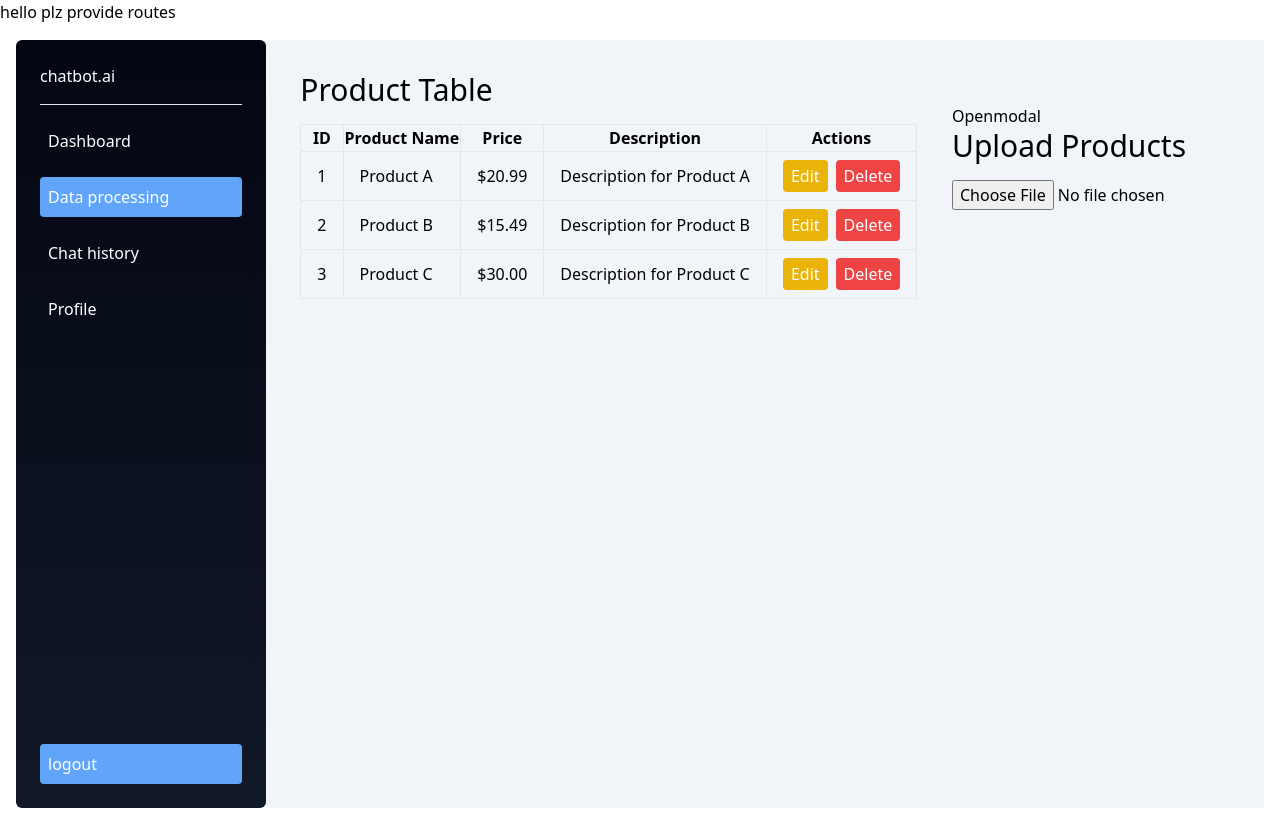
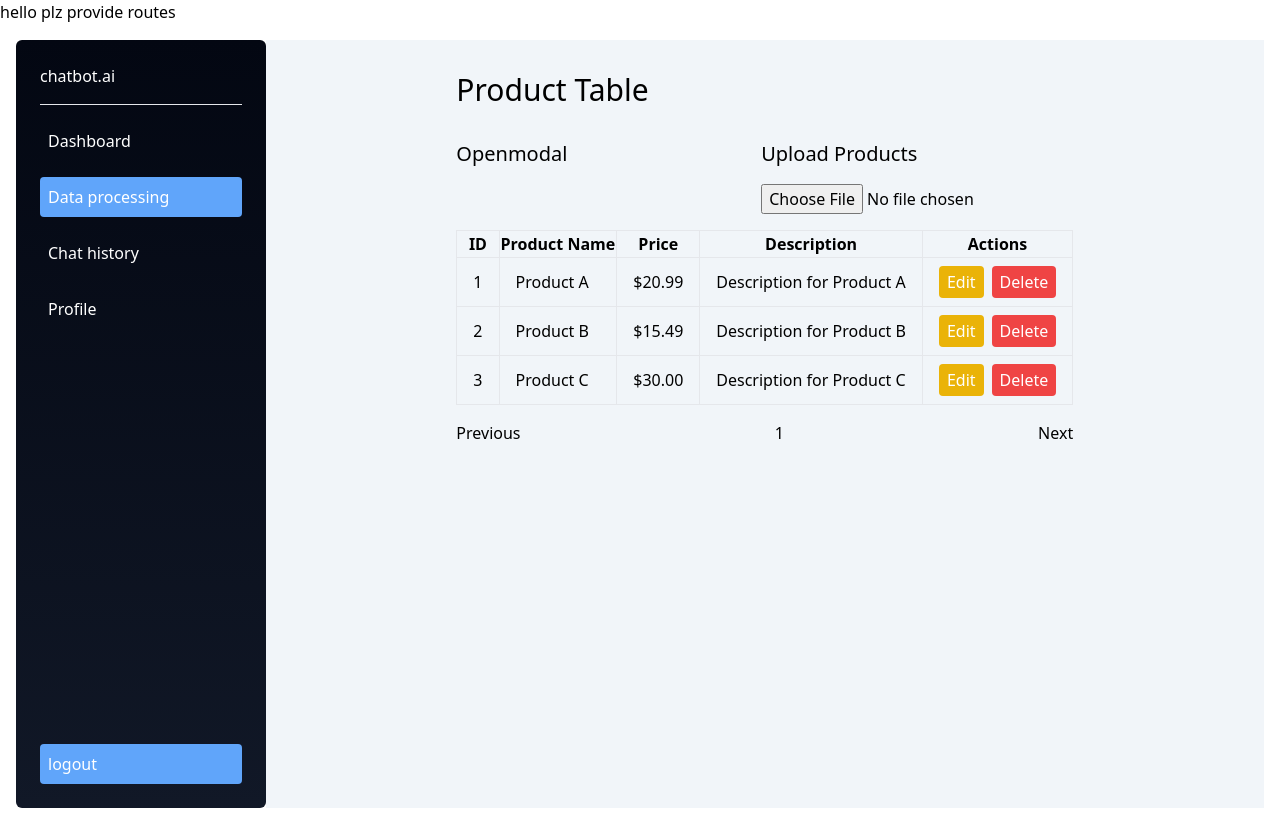
Before and after one commit to Shubhamkoli921/aibot, a React (Create React App) app in the folder client/chatbot/: page /adm/dashboard in a window 1280 px wide. Both pictures are taken after a click on the item "Data processing". Built offline with nearby package versions, Linux system fonts and the light colour scheme; no server answers.

Commit message:
chatbot done

```diff
--- a/client/chatbot/package.json
+++ b/client/chatbot/package.json
@@ -15,6 +15,7 @@
     "react-excel-workbook": "^0.0.4",
     "react-icons": "^4.12.0",
     "react-modal": "^3.16.1",
+    "react-paginate": "^8.2.0",
     "react-papaparse": "^4.4.0",
     "react-router-dom": "^6.21.1",
     "react-scripts": "^5.0.1",
--- a/client/chatbot/src/admin/pages/data.jsx
+++ b/client/chatbot/src/admin/pages/data.jsx
@@ -3,10 +3,13 @@ import * as XLSX from "xlsx";
 import axios from "axios";
 import Modal from "react-modal";
 import { IoClose } from "react-icons/io5";
+import ReactPaginate from "react-paginate";
 
 const ProductTable = () => {
 
   const [isModalOpen, setIsModalOpen] = useState(false)
+  const [pageNumber, setPageNumber] = useState(0);
+  const productsPerPage = 5;
 
   const openModal = () => {
     setIsModalOpen(true)
@@ -26,6 +29,99 @@ const ProductTable = () => {
   const [products, setProducts] = useState(initialProducts);
   const [editedProduct, setEditedProduct] = useState(null);
   const [newProduct, setNewProduct] = useState({ productName: "", price: 0, description: "" });
+
+  const pagesVisited = pageNumber * productsPerPage;
+
+  const displayProducts = products
+    .slice(pagesVisited, pagesVisited + productsPerPage)
+    .map((product) => (
+      <tr key={product.id}>
+        <td className="border px-4 py-2">{product.id}</td>
+        <td className="border px-4 py-2">
+          {editedProduct && editedProduct.id === product.id ? (
+            <input
+              type="text"
+              value={editedProduct.productName}
+              onChange={(e) =>
+                setEditedProduct((prevProduct) => ({
+                  ...prevProduct,
+                  productName: e.target.value,
+                }))
+              }
+              className="w-full border rounded py-1 px-2"
+            />
+          ) : (
+            product.productName
+          )}
+        </td>
+        <td className="border px-4 py-2">
+          {editedProduct && editedProduct.id === product.id ? (
+            <input
+              type="number"
+              value={editedProduct.price}
+              onChange={(e) =>
+                setEditedProduct((prevProduct) => ({
+                  ...prevProduct,
+                  price: e.target.value,
+                }))
+              }
+              className="w-full border rounded py-1 px-2"
+            />
+          ) : (
+            `$${parseFloat(product.price).toFixed(2)}`
+          )}
+        </td>
+        <td className="border px-4 py-2">
+          {editedProduct && editedProduct.id === product.id ? (
+            <input
+              type="text"
+              value={editedProduct.description}
+              onChange={(e) =>
+                setEditedProduct((prevProduct) => ({
+                  ...prevProduct,
+                  description: e.target.value,
+                }))
+              }
+              className="w-full border rounded py-1 px-2"
+            />
+          ) : (
+            product.description
+          )}
+        </td>
+        <td className="border px-4 py-2">
+          {editedProduct && editedProduct.id === product.id ? (
+            <button
+              onClick={() => handleUpdate(product.id, editedProduct)}
+              className="bg-blue-500 text-white px-2 py-1 rounded"
+            >
+              Save
+            </button>
+          ) : (
+            <>
+              <button
+                onClick={() => handleEdit(product.id)}
+                className="bg-yellow-500 text-white px-2 py-1 rounded mr-2"
+              >
+                Edit
+              </button>
+              <button
+                onClick={() => handleDelete(product.id)}
+                className="bg-red-500 text-white px-2 py-1 rounded"
+              >
+                Delete
+              </button>
+            </>
+          )}
+        </td>
+      </tr>
+    ));
+
+  const pageCount = Math.ceil(products.length / productsPerPage);
+
+  const changePage = ({ selected }) => {
+    setPageNumber(selected);
+  };
+
 
   useEffect(() => {
     // Fetch products from Flask API on component mount
@@ -118,6 +214,15 @@ const ProductTable = () => {
     <div className="container flex mx-auto mt-8">
       <div className="max-w-2xl mx-auto">
         <h2 className="text-3xl mb-4">Product Table</h2>
+        <div className="mt-8 flex w-full justify-between">
+          <div className="cursor-pointer text-xl" onClick={openModal}>
+            Openmodal
+          </div>
+          <div>
+            <h2 className="text-xl mb-4">Upload Products</h2>
+            <input type="file" accept=".csv, .xlsx" onChange={handleFileUpload} className="mb-4" />
+          </div>
+        </div>
         <table className="w-full table-auto">
           <thead>
             <tr>
@@ -128,90 +233,21 @@ const ProductTable = () => {
               <th className="border">Actions</th>
             </tr>
           </thead>
-          <tbody>
-            {products.map((product) => (
-              <tr key={product.id}>
-                <td className="border px-4 py-2">{product.id}</td>
-                <td className="border px-4 py-2">
-                  {editedProduct && editedProduct.id === product.id ? (
-                    <input
-                      type="text"
-                      value={editedProduct.productName}
-                      onChange={(e) =>
-                        setEditedProduct((prevProduct) => ({
-                          ...prevProduct,
-                          productName: e.target.value,
-                        }))
-                      }
-                      className="w-full border rounded py-1 px-2"
-                    />
-                  ) : (
-                    product.productName
-                  )}
-                </td>
-                <td className="border px-4 py-2">
-                  {editedProduct && editedProduct.id === product.id ? (
-                    <input
-                      type="number"
-                      value={editedProduct.price}
-                      onChange={(e) =>
-                        setEditedProduct((prevProduct) => ({
-                          ...prevProduct,
-                          price: e.target.value,
-                        }))
-                      }
-                      className="w-full border rounded py-1 px-2"
-                    />
-                  ) : (
-                    `$${parseFloat(product.price).toFixed(2)}`
-                  )}
-                </td>
-                <td className="border px-4 py-2">
-                  {editedProduct && editedProduct.id === product.id ? (
-                    <input
-                      type="text"
-                      value={editedProduct.description}
-                      onChange={(e) =>
-                        setEditedProduct((prevProduct) => ({
-                          ...prevProduct,
-                          description: e.target.value,
-                        }))
-                      }
-                      className="w-full border rounded py-1 px-2"
-                    />
-                  ) : (
-                    product.description
-                  )}
-                </td>
-                <td className="border px-4 py-2">
-                  {editedProduct && editedProduct.id === product.id ? (
-                    <button
-                      onClick={() => handleUpdate(product.id, editedProduct)}
-                      className="bg-blue-500 text-white px-2 py-1 rounded"
-                    >
-                      Save
-                    </button>
-                  ) : (
-                    <>
-                      <button
-                        onClick={() => handleEdit(product.id)}
-                        className="bg-yellow-500 text-white px-2 py-1 rounded mr-2"
-                      >
-                        Edit
-                      </button>
-                      <button
-                        onClick={() => handleDelete(product.id)}
-                        className="bg-red-500 text-white px-2 py-1 rounded"
-                      >
-                        Delete
-                      </button>
-                    </>
-                  )}
-                </td>
-              </tr>
-            ))}
-          </tbody>
+          <tbody>{displayProducts}</tbody>
         </table>
+        <div className="mt-4">
+          <ReactPaginate className="flex justify-between w-full"
+            previousLabel={"Previous"}
+            nextLabel={"Next"}
+            pageCount={pageCount}
+            onPageChange={changePage}
+            containerClassName={"pagination"}
+            previousLinkClassName={"pagination__link"}
+            nextLinkClassName={"pagination__link"}
+            disabledClassName={"pagination__link--disabled"}
+            activeClassName={"pagination__link--active"}
+          />
+        </div>
 
         <Modal
           isOpen={isModalOpen}
@@ -269,18 +305,11 @@ const ProductTable = () => {
           </div>
 
         </Modal>
+      </div>
 
-      </div>
-      <div className="mt-8">
 
-        <div>
-          <div className="cursor-pointer" onClick={openModal}>Openmodal</div>
-        </div>
-        <div>
-          <h2 className="text-3xl mb-4">Upload Products</h2>
-          <input type="file" accept=".csv, .xlsx" onChange={handleFileUpload} className="mb-4" />
-        </div>
-      </div>
+
+
     </div>
   );
 };
```
Also changed, not shown: 1 other file (tests, documents, lock files or other folders).
